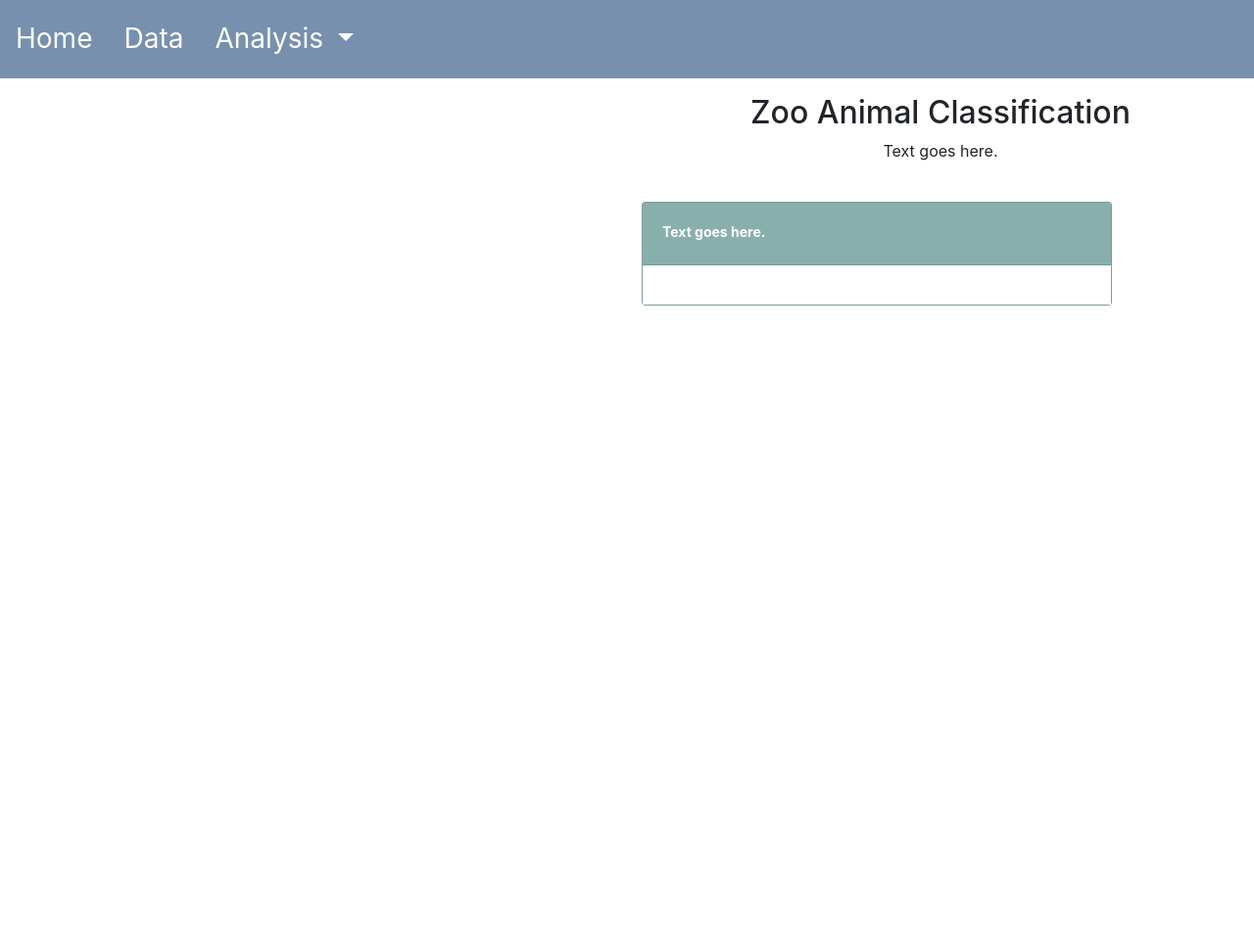
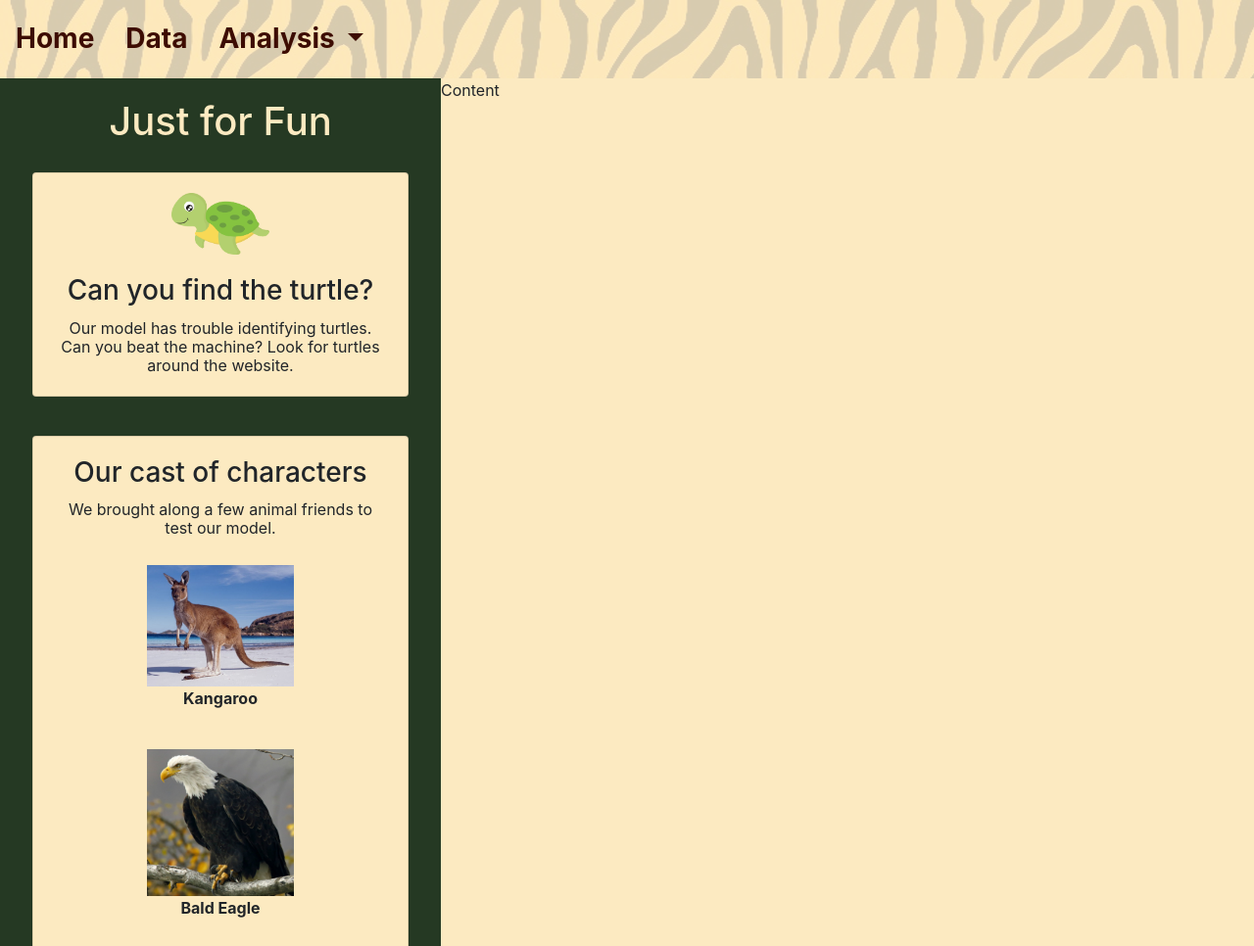
Before and after one commit to rabscuttle/final-project, a plain HTML site: page index.html in a window 1280 px wide. Shown: the top 966 px of the page at 98% size. Before the commit the page ends 800 px from the top, so only its background shows below. Drawn offline with nearby package versions, Linux system fonts and the light colour scheme.

Commit message:
update to index.html & css - start of webpage

```diff
--- a/index.html
+++ b/index.html
@@ -40,50 +40,49 @@
 
 <!-- Body -->
 <body>
-  <div class="container-fluid pt-3">
-    <div class="row">
-      <div class="col-sm-6 col-md-6">
-        <div id="map"></div>
-          <div class="info"></div>
-          <div id="range-slider-1"></div>
+  <div class="wrapper">
+    <!-- Sidebar -->
+    <div id = "sidebar">
+      <div class="sidebar-header">
+        <h1>Just for Fun</h1>
       </div>
 
-      <div class="col-md-6">
-        <h2>Zoo Animal Classification</h2>
-        <p style="text-align: center">Text goes here.</p>
-        <br>
-        <div class="card">
-          <div class="card-header">
-            <h5 class="card-title">Text goes here.</h5>
-          </div>
-          <div class="card-body">
-            <div id="districtinfo" class="card-text">
-            </div>
-          </div>
+      <div class="card mx-auto" style="width: 24rem;">
+        <img src = "../../resources/turtle.png" class="mx-auto turtle">
+        <div class="card-body">
+          <h3 class="card-title">Can you find the turtle?</h3>
+          <h6 class="card-text">Our model has trouble identifying turtles.  Can you beat the machine?  Look for turtles around the website.</h4>
+        </div>
+      </div>
+      <div class = "card mx-auto characters" style="width: 24rem;">
+        <div class="card-body">
+          <h3 class="card-title">Our cast of characters</h3>
+          <h6 class = "card-text">We brought along a few animal friends to test our model. <br><br></h6>
+          <img src = "../../resources/kangaroo.jpg" class="mx-auto">
+          <p class="animal"> Kangaroo <br><br></p>
+          <img src = "../../resources/eagle.jpg" class="mx-auto">
+          <p class="animal"> Bald Eagle <br><br></p>
+          <img src = "../../resources/snake.jpg" class="mx-auto">
+          <p class="animal"> Rattlesnake <br><br></p>
+          <img src = "../../resources/goldfish.jpg" class="mx-auto">
+          <p class="animal"> Goldfish <br><br></p>
+          <img src = "../../resources/frog.jpg" class="mx-auto">
+          <p class="animal"> Mountain Chicken Frog <br><br></p>
+          <img src = "../../resources/moth.jpg" class="mx-auto">
+          <p class="animal"> Vampire Moth <br><br></p>
+          <img src = "../../resources/coral.jpg" class="mx-auto">
+          <p class="animal"> Coral <br><br></p>
+          <img src = "../../resources/seaturtle.jpg" class="mx-auto">
+          <p class="animal"> Sea Turtle <br><br></p>
         </div>
       </div>
     </div>
-    <br>
-      <div class="row  pt-3">
-        <div class="col-md-6">
-          <div id="line1"></div>
-        </div>
-        <div class="col-md-1"></div>
-        <div class="col-md-5">
-          <div id="pie1"></div>
-        </div>
-      </div>
-      <div class="row pt-3">
-        <div class="col-md-4">
-          <div id="bar1"></div>
-        </div>
-        <div class="col-md-4">
-          <div id="bar2"></div>
-        </div>
-        <div class="col-md-4">
-          <div id="bar3"></div>
-        </div>
-      </div>
+
+    <!-- Page Content -->
+    <div id = "content">
+      Content
+
+    </div>
   </div>
 
   <!-- Footer
--- a/static/css/style.css
+++ b/static/css/style.css
@@ -1,59 +1,25 @@
-.card {
-  width: 30rem;
-  background-color:#8db5b2;
-  color: white;
-}
-.card-title {
-  padding-top: 10px;
-  text-emphasis: bold;
-}
+body {background-color: #fceac1;}
 
-.card-body{
-  background-color: white;
-
-}
-
-.card-text{
-  margin-left: 20px;
-  color: black;
-}
-
-h1 {
-  text-align: center;
-}
-
-h2 {
-  text-align: center;
+.wrapper {
+  display: flex;
+  width: 100%;
+  align-items: stretch;
 }
 
 .nav {
-  background:#7790ad;
-  color: white;
+  background-color:rgba(255, 255, 255, 0.2);
+  background-image:url(../../resources/navbar.png);
+  background-position:top left;
+  background-repeat:repeat;
+  background-attachment:fixed;
+  color:white;
   height: 80px;
 }
 
-#tab {
-  background:#8db5b2;
-  color: white;
-  height: 80px;
-  font-size: 14px;
-}
-
-#tab-font {
-  color: white;
-  font-size: 14px;
-}
-
 .nav-link {
-  color: white;
+  color: #3d0c02;
   font-size: 28px;
-}
-
-.navbar {
-  margin-top: 0px;
-  margin-bottom: 0px;
-  margin-right: 100px;
-  margin-left: 100px;
+  font-weight: bold;
 }
 
 .nav-item {
@@ -61,35 +27,52 @@ h2 {
 }
 
 .nav-link:hover {
-  color: #BAE3F0;
+  color: #882d17;
 }
 
-#footer {
-  position: fixed;
-  bottom: 0px;
-  width: 100%;
-  height: 10px;
-  padding-top: 20px;
-  padding-bottom: 40px;
-  text-align: center;
-  background-color: #f5f5f5;
+#sidebar {
+  min-width: 450px;
+  max-width: 450px;
+  min-height: 100vh;
+  background: #253923;
 }
 
-#footer p {
-  margin: 0;
-  font-size: 16px;
-}
+#sidebar .sidebar-header {
+  padding: 20px;
+  text-align: center;
+  color: #fceac1
+  }
 
-h5 {
-  font-size: 14px;
-  font-weight: bold;
-}
+  @media only screen and (max-width: 1000px) {
+    #sidebar {
+      display: none;
+    }
+  }
 
-h6 {
-  font-size: 14px;
-}
+  .card {
+    background-color: #fceac1;
+    text-align: center;
+    padding-top: 20px;
+    margin-bottom: 40px;
+  }
 
-.btn-default {
-  background-color: #8db5b2 !important;
-  color:white !important
-}
+  .turtle {
+    width: 100px !important;
+    display: inline;
+  }
+
+  .characters {
+    padding-top: 0px;
+  }
+
+  h6 {
+    font-weight:normal;
+  }
+
+  .card img {
+    width: 150px;
+  }
+
+  p {
+    font-weight:bold;
+  }
```
Also changed, not shown: resources/coral.jpg (added), resources/eagle.jpg (added), resources/frog.jpg (added), resources/goldfish.jpg (added), resources/kangaroo.jpg (added), resources/moth.jpg (added), resources/navbar.png (added), resources/seaturtle.jpg (added), resources/snake.jpg (added), resources/turtle.png (added).
